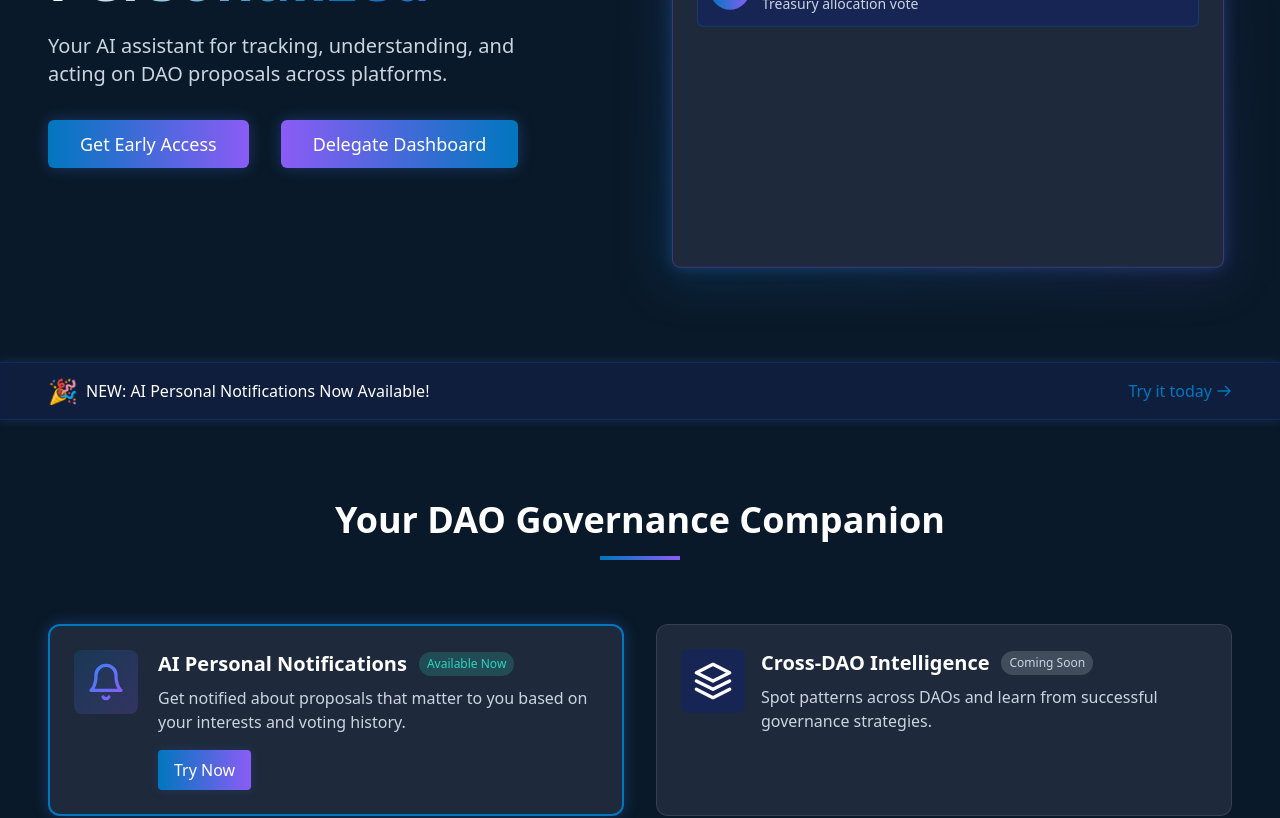
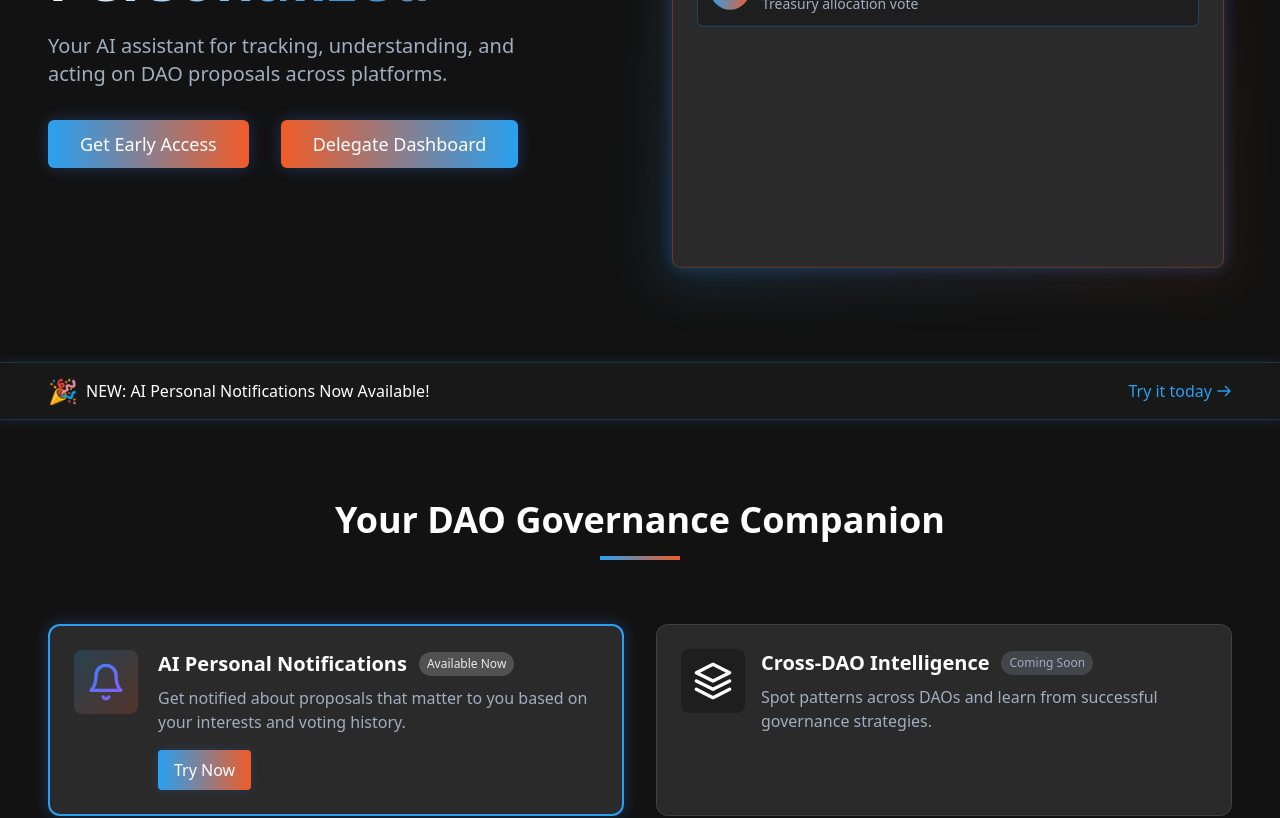
Before and after one commit to GeneralMagicio/govpal-front, a Next.js app: page /landing in a window 1280 px wide. Shown: the part 440-1258 px from the top of the page. Built offline with nearby package versions, Linux system fonts and the light colour scheme.

Commit message:
New theme for Arbitrum

```diff
--- a/app/landing/components/Navbar.tsx
+++ b/app/landing/components/Navbar.tsx
@@ -8,7 +8,7 @@ export default function Navbar() {
   const [isOpen, setIsOpen] = useState(false);
 
   return (
-    <nav className="bg-[#0F172A] py-4 px-6 md:px-12 sticky top-0 z-50 backdrop-blur-md bg-opacity-80">
+    <nav className="sticky top-0 z-50 px-6 py-4 bg-primary-bg md:px-12 backdrop-blur-md bg-opacity-80">
       <div className="flex items-center justify-between mx-auto max-w-7xl">
         <Link href="/" className="flex items-center space-x-2">
           <svg className="w-8 h-8" viewBox="0 0 24 24" fill="none" xmlns="http://www.w3.org/2000/svg">
--- a/tailwind.config.js
+++ b/tailwind.config.js
@@ -4,45 +4,84 @@ module.exports = {
     "./app/**/*.{js,ts,jsx,tsx,mdx}",
     "./pages/**/*.{js,ts,jsx,tsx,mdx}",
     "./components/**/*.{js,ts,jsx,tsx,mdx}",
-
     // Or if using `src` directory:
     "./src/**/*.{js,ts,jsx,tsx,mdx}",
   ],
   theme: {
     extend: {
       colors: {
-        'primary-bg': '#0A1929',
-        'secondary-bg': '#172554',
-        'cards-bg': '#1E293B',
-        'primary-accent': '#0077BE',
-        'secondary-accent': '#8B5CF6',
-        'highlights': '#2DD4BF',
-        'alerts': '#F56565',
-        'white': '#FFFFFF',
-        'light-gray': '#CBD5E1',
+        // --- Original Names Mapped to New Arbitrum-Inspired Values ---
+
+        // Backgrounds (Dark Neutrals)
+        'primary-bg': '#121212',      // Was dark blue, now very dark gray
+        'secondary-bg': '#1E1E1E',    // Was lighter dark blue, now slightly lighter dark gray
+        'cards-bg': '#2A2A2A',      // Was blue-gray, now card/surface dark gray
+
+        // Accents (Arbitrum Brand Colors)
+        'primary-accent': '#28A0F0',  // Was medium blue, now Arbitrum vibrant blue
+        'secondary-accent': '#F05C28',// Was purple, now Arbitrum red-orange/coral
+
+        // Supporting & Text Colors
+        'highlights': '#EAEAEA',     // Was teal, now high-contrast off-white (good for primary text)
+        'alerts': '#F87171',         // Was bright red, now a suitable error red
+        'white': '#FFFFFF',         // Kept as pure white
+        'light-gray': '#A0AEC0',     // Was light blue-gray, now lighter gray (good for secondary text)
+
+        // --- Additional Useful Colors (Optional, but recommended) ---
+        'arb-border': '#444444',      // Neutral border color for this dark theme
+        'arb-success': '#34D399',     // A suitable green for success states
+        'arb-warning': '#FBBF24',     // A suitable yellow/orange for warnings
       },
       boxShadow: {
-        'glow': '0 0 15px rgba(59, 130, 246, 0.3)',
-        'glow-intense': '0 0 25px rgba(59, 130, 246, 0.5)',
-        'glow-sm': '0 0 10px rgba(59, 130, 246, 0.2)',
+        // Updated Glows/Shadows to use new accent color values
+        // Note: Naming these after the original keys might be less intuitive now
+        'glow': `0 0 12px theme('colors.primary-accent / 0.5')`,  // Glow using the new primary-accent (Arb Blue)
+        'glow-intense': `0 0 20px theme('colors.primary-accent / 0.6')`, // Intense glow using Arb Blue
+        'glow-sm': `0 0 8px theme('colors.primary-accent / 0.4')`, // Smaller glow using Arb Blue
+
+        // Alternate glows using the secondary accent
+        'glow-secondary': `0 0 12px theme('colors.secondary-accent / 0.5')`, // Glow using the new secondary-accent (Arb Red-Orange)
+
+        // Standard Shadows
+        'card-hover': '0 4px 15px rgba(0, 0, 0, 0.2)',      // Standard elevation on hover
+        'focus-ring-primary': `0 0 0 3px theme('colors.primary-accent / 0.4')`, // Focus ring using Arb Blue
+        'focus-ring-secondary': `0 0 0 3px theme('colors.secondary-accent / 0.4')`,// Focus ring using Arb Red-Orange
       },
       backgroundImage: {
-        'grid-pattern': 'linear-gradient(to right, #172554 1px, transparent 1px), linear-gradient(to bottom, #172554 1px, transparent 1px)',
+        // Updated Patterns/Gradients
+        'grid-pattern': `radial-gradient(theme('colors.arb-border / 0.3') 1px, transparent 1px)`, // Changed to subtle dots using arb-border
+        // Example Gradient using new Accent colors - apply selectively
+        'arbitrum-gradient': `linear-gradient(90deg, theme('colors.primary-accent'), theme('colors.secondary-accent'))`,
+      },
+      backgroundSize: {
+        'dots-size': '5px 5px', // Define size for the new dot pattern
       },
       animation: {
-        'fadeIn': 'fadeIn 0.3s ease-in-out',
-        'float': 'float 3s ease-in-out infinite',
+        // Keeping useful animations, adding others
+        'fadeIn': 'fadeIn 0.3s ease-in-out forwards',
+        // Removed 'float', added others
+        'pulse-subtle': 'pulseSubtle 2.5s ease-in-out infinite',
+        'slideInUp': 'slideInUp 0.5s cubic-bezier(0.25, 0.46, 0.45, 0.94) forwards',
       },
       keyframes: {
         fadeIn: {
           '0%': { opacity: '0' },
           '100%': { opacity: '1' },
         },
-        float: {
-          '0%, 100%': { transform: 'translateY(0)' },
-          '50%': { transform: 'translateY(-10px)' },
+        pulseSubtle: {
+          '0%, 100%': { transform: 'scale(1)', opacity: '1' },
+          '50%': { transform: 'scale(1.03)', opacity: '0.85' },
         },
+        slideInUp: {
+            '0%': { transform: 'translateY(30px)', opacity: '0' },
+            '100%': { transform: 'translateY(0)', opacity: '1' },
+        },
+        // Float keyframe removed as animation was removed
       },
+      // Optional: Define specific font families if Arbitrum uses unique ones
+      // fontFamily: {
+      //   sans: ['Inter', 'sans-serif'], // Example using Inter
+      // },
     },
   },
   plugins: [],
```
